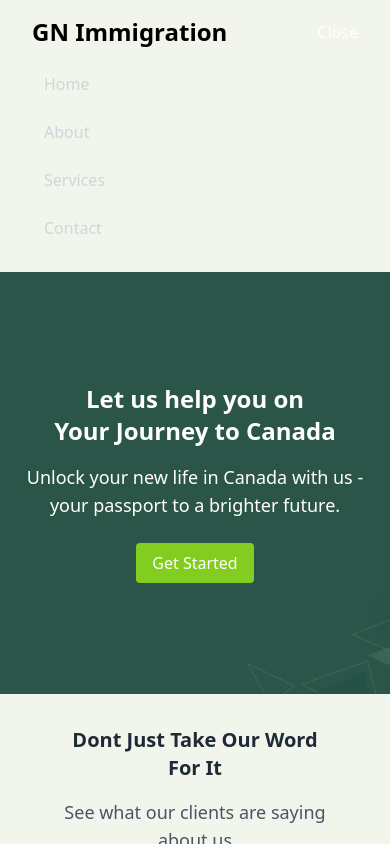
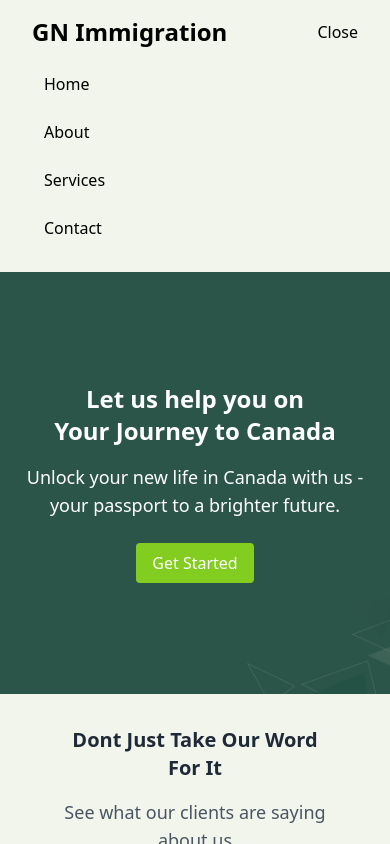
Before and after one commit to ParmeetSingh/GN-Immigration, a Next.js app: page / in a window 390 px wide. Both pictures are taken after a click on the button "Menu". Shown: the top 844 px of the page. Built offline with nearby package versions, Linux system fonts and the light colour scheme.

Commit message:
Updated the design

```diff
--- a/app/components/Navbar.tsx
+++ b/app/components/Navbar.tsx
@@ -24,17 +24,17 @@ const Navbar = () => {
           <Link href="/contact" legacyBehavior><a className="hover:text-gray-300">Contact</a></Link>
         </div>
         <div className="md:hidden">
-          <button onClick={toggleMenu} className="text-white focus:outline-none">
+          <button onClick={toggleMenu} className=" focus:outline-none">
             {isOpen ? 'Close' : 'Menu'}
           </button>
         </div>
       </div>
       {isOpen && (
         <div className="md:hidden px-4 pt-4 pb-2 space-y-2">
-          <Link href="/" legacyBehavior><a className="block text-gray-300 hover:bg-red-600 rounded-md px-3 py-2">Home</a></Link>
-          <Link href="/about" legacyBehavior><a className="block text-gray-300 hover:bg-red-600 rounded-md px-3 py-2">About</a></Link>
-          <Link href="/services" legacyBehavior><a className="block text-gray-300 hover:bg-red-600 rounded-md px-3 py-2">Services</a></Link>
-          <Link href="/contact" legacyBehavior><a className="block text-gray-300 hover:bg-red-600 rounded-md px-3 py-2">Contact</a></Link>
+          <Link href="/" legacyBehavior><a className="block hover:bg-red-600 rounded-md px-3 py-2">Home</a></Link>
+          <Link href="/about" legacyBehavior><a className="block hover:bg-red-600 rounded-md px-3 py-2">About</a></Link>
+          <Link href="/services" legacyBehavior><a className="block hover:bg-red-600 rounded-md px-3 py-2">Services</a></Link>
+          <Link href="/contact" legacyBehavior><a className="block hover:bg-red-600 rounded-md px-3 py-2">Contact</a></Link>
         </div>
       )}
     </nav>
```
